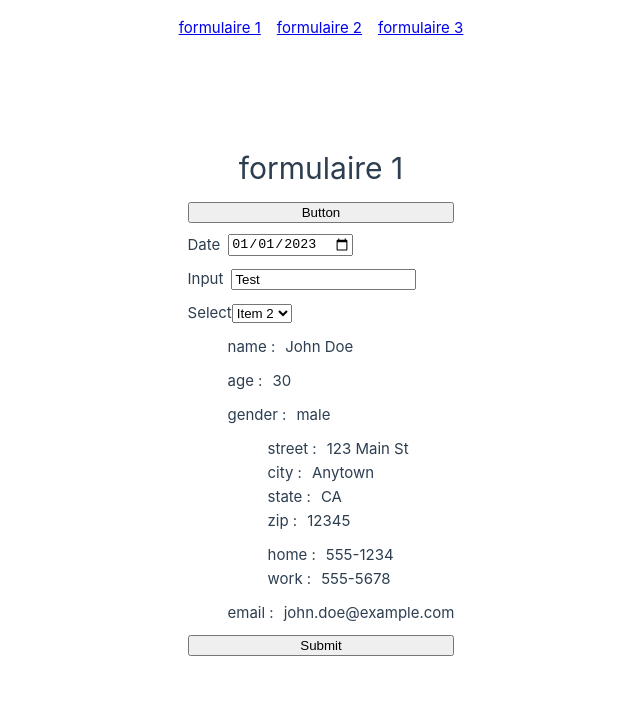
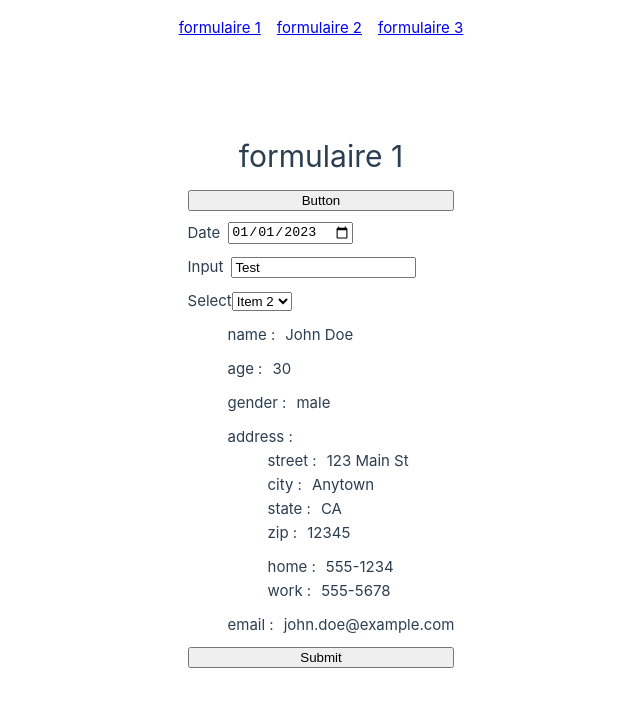
Before and after one commit to Afkarnir/forms, a Vue app: page /formulaire-1 in a window 1280 px wide. Shown: the top 706 px of the page, without its empty margins (319-959 px from the left). Built offline with nearby package versions, Linux system fonts and the light colour scheme; the HTML template or start-up script is replaced by a standard one.

Commit message:
feat: rework person component + add tableDataValue

```diff
--- a/src/components/Person.vue
+++ b/src/components/Person.vue
@@ -1,27 +1,42 @@
 <script setup lang="ts">
-// import { Person } from '../model';
-import { computed } from 'vue';
+import { computed, type PropType } from 'vue';
+import type { DataPerson, Phone } from '../model';
+import { state } from '@/store';
+import TableDataValue from './TableDataValue.vue';
 
-const props = defineProps({
-    person: Object
+defineProps({
+    person: {
+        type: Object as PropType<DataPerson>,
+        required: true,
+    }
 })
+
+const data = computed(() => state.data.data)
 </script>
 
 <template>
     <ul v-for="(value, key) in person">
         <ul v-if="key === 'phones'">
-            <li v-for="data in value">
-                <span>{{ data.type }} :</span>
-                <span>{{ data.number }}</span>
+            <li v-for="phoneData in value as Phone[]">
+                <span>{{ phoneData.type }} :</span>
+                <span>{{ phoneData.number }}</span>
             </li>
         </ul>
 
-        <ul v-else-if="key === 'address'">
-            <li v-for="(value, key) in person.address">
-                <span>{{ key }} :</span>
-                <span>{{ value }}</span>
-            </li>
-        </ul>
+        <template v-else-if="key === 'address'">
+            <span>{{ key }} :</span>
+            <ul>
+                <li v-for="(value, key) in person.address">
+                    <span>{{ key }} :</span>
+                    <span>{{ value }}</span>
+                </li>
+            </ul>
+        </template>
+
+        <template v-else-if="key === 'projects' || key === 'notes'">
+            <TableDataValue :table="value as string[]" :label="key" />
+        </template>
+
         <li v-else>
             <span>{{ key }} :</span>
             <span>{{ value }}</span>
```
